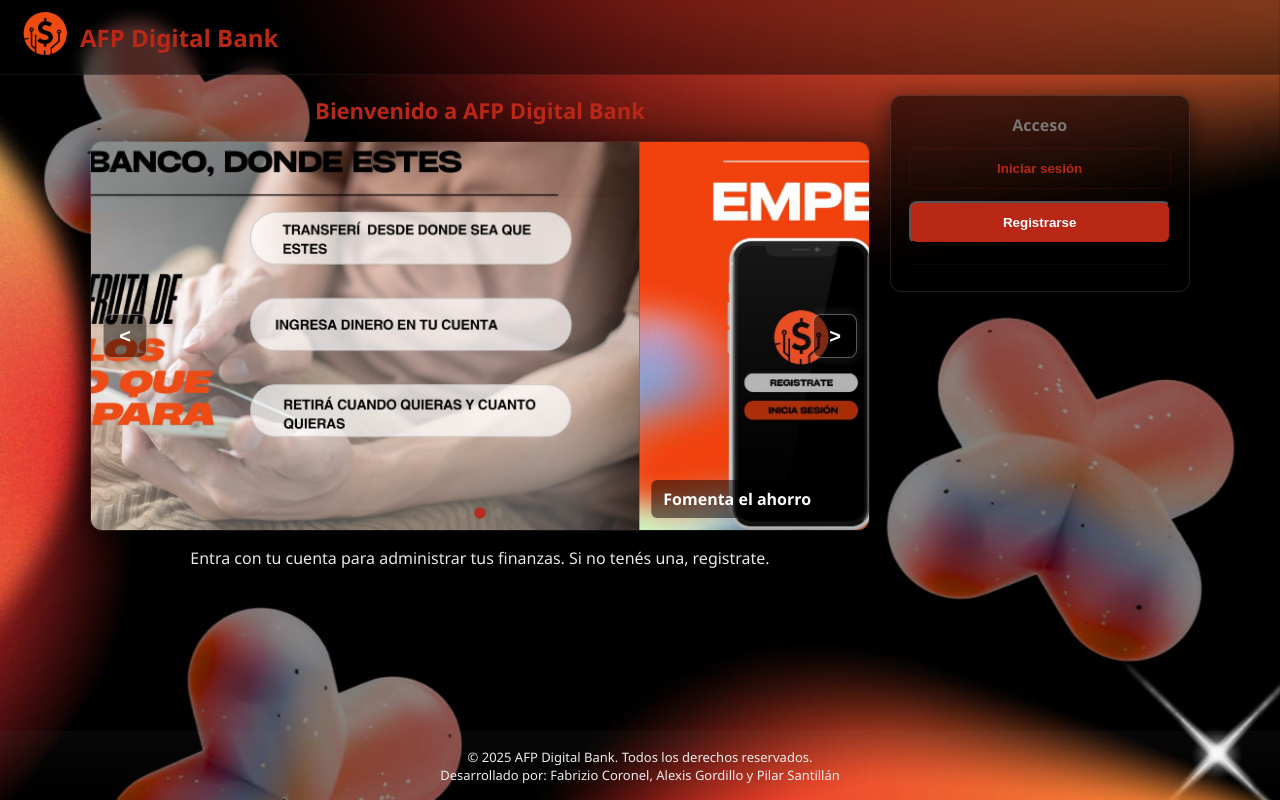
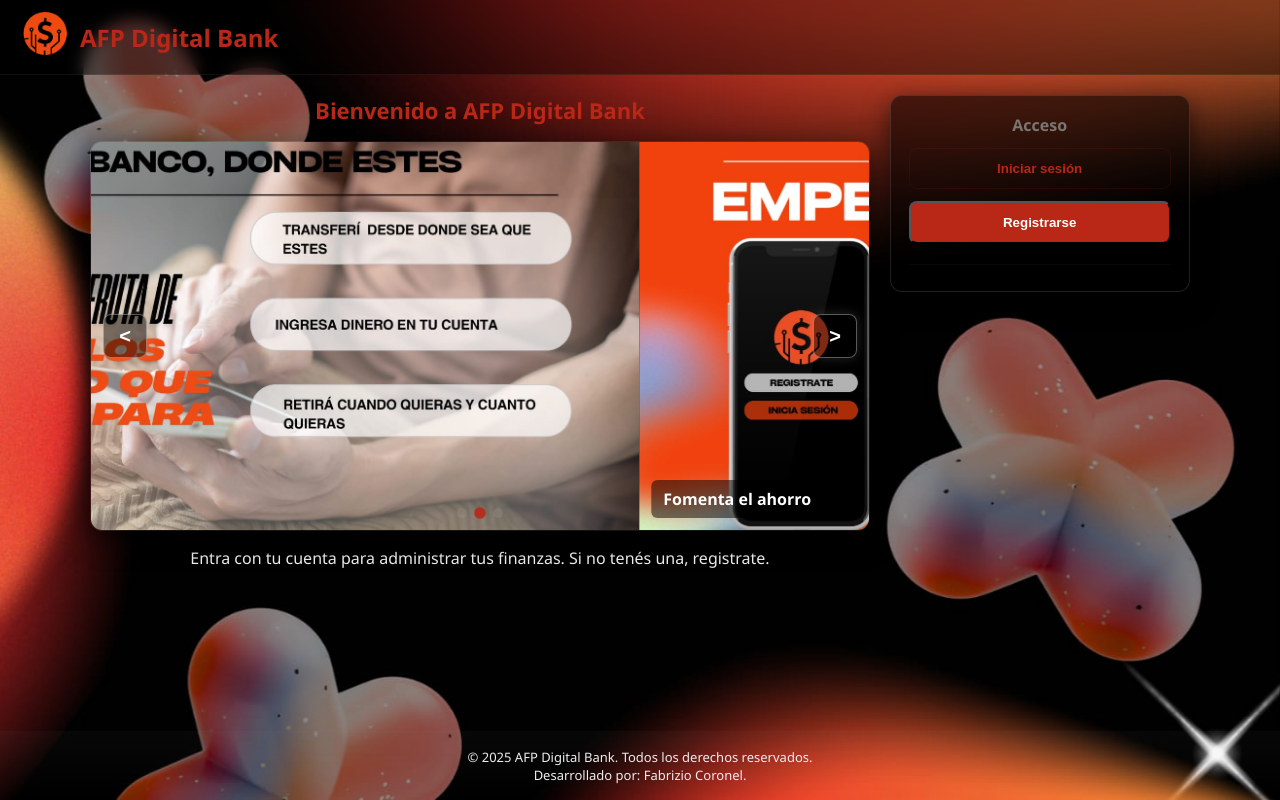
Before and after one commit to farz21/simulador-app-banco, a plain HTML site: page index.html in a window 1280 px wide. Drawn offline with nearby package versions, Linux system fonts and the light colour scheme; some packages are replaced by stand-ins of ours; a script that the page names is missing.

Commit message:
actualizacion

```diff
--- a/index.html
+++ b/index.html
@@ -63,7 +63,7 @@
 
   <footer>
     <p>© 2025 AFP Digital Bank. Todos los derechos reservados.</p>
-    <p>Desarrollado por: Fabrizio Coronel, Alexis Gordillo y Pilar Santillán</p>
+    <p>Desarrollado por: Fabrizio Coronel.</p>
   </footer>
 
   <!-- Modal: Login -->
```
Also changed, not shown: pages/info.html (+1 -1 lines), pages/usuario.html (+1 -1 lines).
